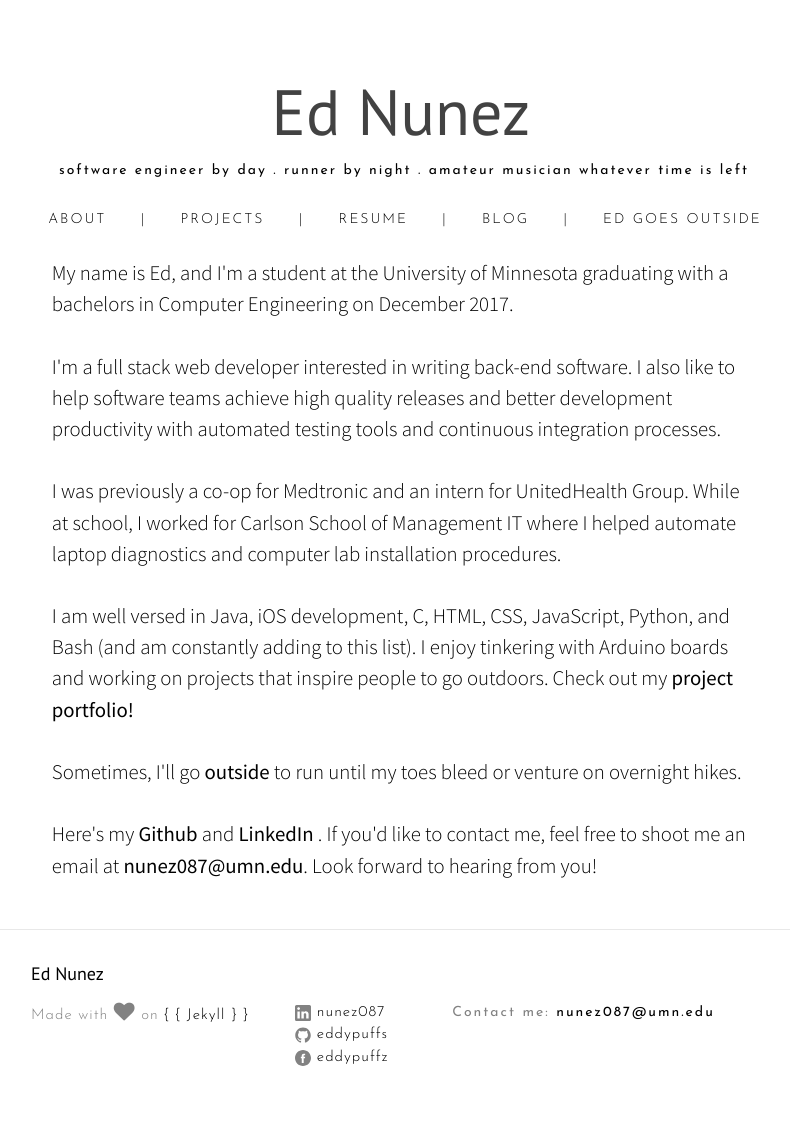
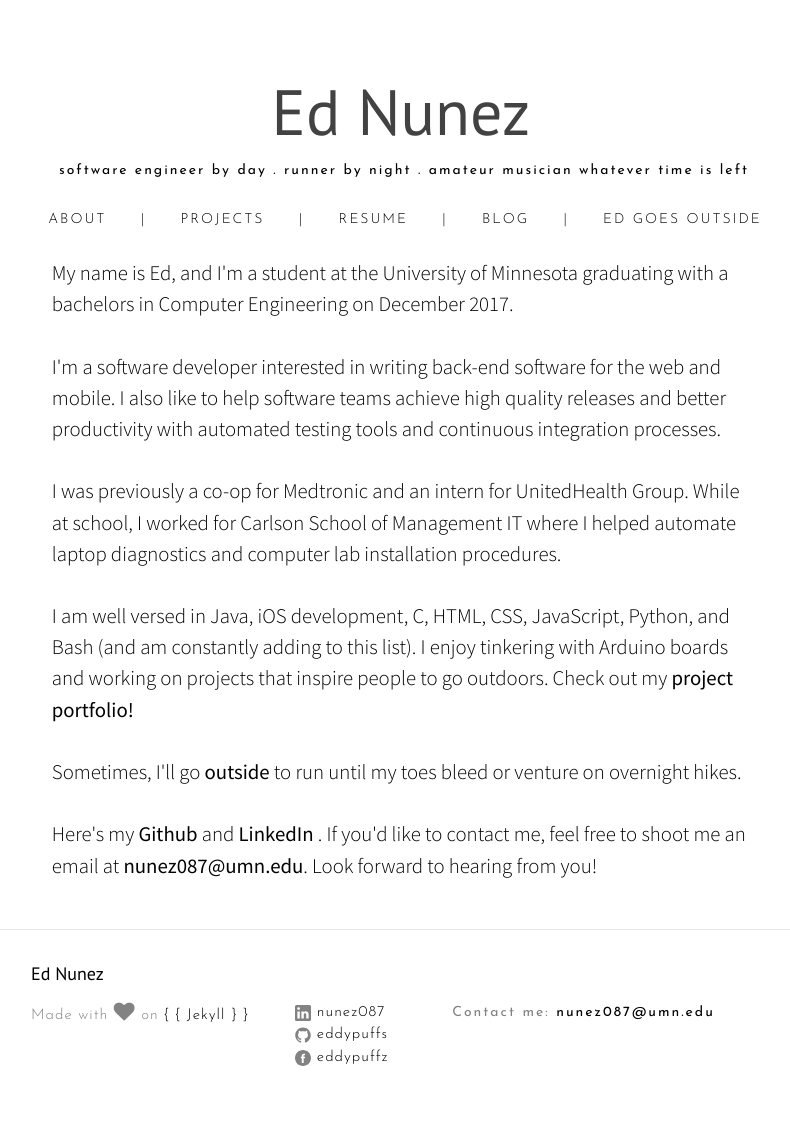
Before and after one commit to ednunezg/ednunezg.github.io, a Jekyll site: the page built from index.html, in a window 1280 px wide. Shown: the whole page, without its empty margins (239-1029 px from the left). Built offline with Jekyll 4.4.1, drawn with Linux system fonts in a browser that asks for light colours; nearby versions of some CDN libraries; the list of posts is cut into pages by our own code.

Commit message:
Updated about page description

```diff
--- a/index.html
+++ b/index.html
@@ -13,7 +13,7 @@ layout: default
 
 My name is Ed, and I'm a student at the University of Minnesota graduating with a bachelors in Computer Engineering on December 2017. <br><br>
 
-I'm a full stack web developer interested in writing back-end software. I also like to help software teams achieve high quality releases and better development productivity with automated testing tools and continuous integration processes.  <br><br>
+I'm a software developer interested in writing back-end software for the web and mobile. I also like to help software teams achieve high quality releases and better productivity with automated testing tools and continuous integration processes.  <br><br>
 
 I was previously a co-op for Medtronic and an intern for UnitedHealth Group. While at school, I worked for Carlson School of Management IT where I helped automate laptop diagnostics and computer lab installation procedures. <br><br>
 
```
